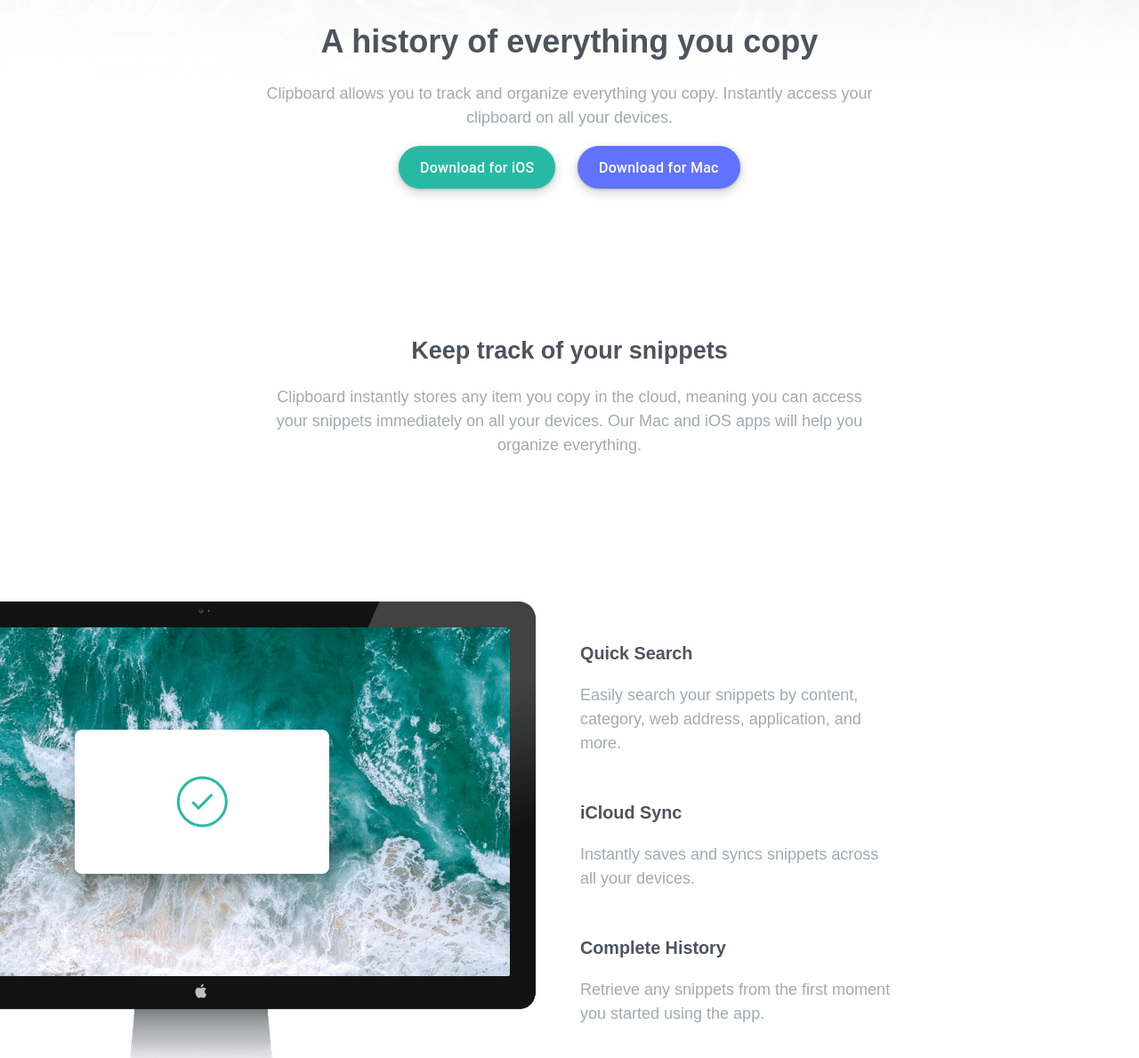
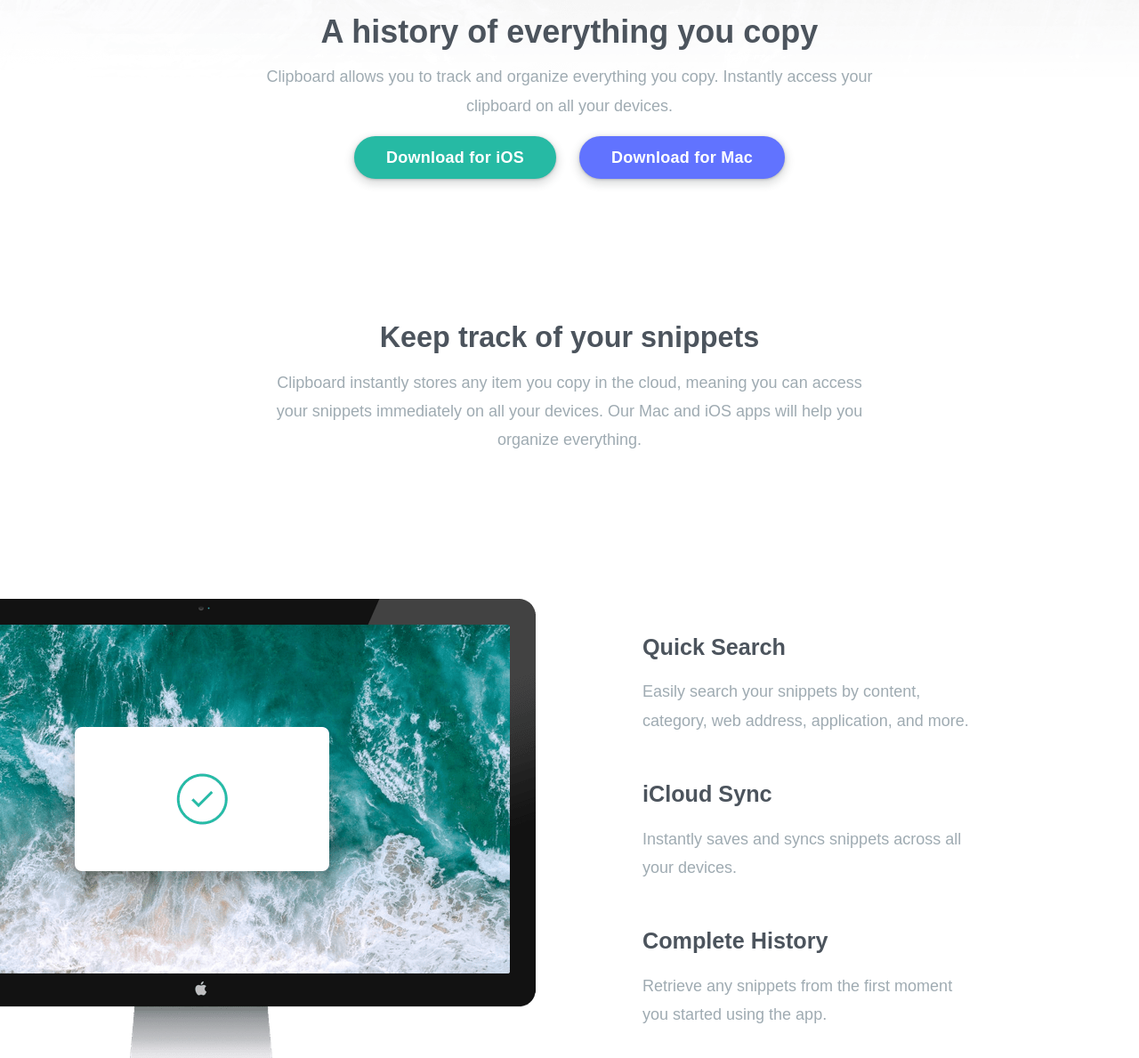
Before and after one commit to mariante0dorescu/frontend-mentor-exercises, a plain HTML site: page 05-landing-page/index.html in a window 1280 px wide. Shown: the part 228-1417 px from the top of the page at 89% size. Drawn offline with Linux system fonts and the light colour scheme; a web font is replaced by a local one.

Commit message:
small fixes on css

```diff
--- a/05-landing-page/css/styles.css
+++ b/05-landing-page/css/styles.css
@@ -32,7 +32,7 @@ h1,
 h2,
 h3,
 p {
-    line-height: 1.5em;
+    line-height: 1.8rem;
 }
 
 
@@ -81,11 +81,11 @@ h1 {
 }
 
 h2 {
-    font-size: clamp(1.5rem, 1.5vw, 3rem);
+    font-size: clamp(1.8rem, 1.5vw, 3rem);
 }
 
 h3 {
-    font-size: clamp(1.1rem, 1vw, 1.5rem);
+    font-size: clamp(1.4rem, 1vw, 2.5rem);
 }
 
 .ios {
@@ -107,16 +107,15 @@ h3 {
   cursor: pointer;
   display: inline-flex;
   fill: currentcolor;
-  font-family: "Google Sans",Roboto,Arial,sans-serif;
-  font-size: 16px;
-  font-weight: 500;
+  font-size: 18px;
+  font-weight: 600;
   height: 48px;
   justify-content: center;
   letter-spacing: .25px;
   line-height: normal;
   max-width: 100%;
   overflow: visible;
-  padding: 2px 24px;
+  padding: 16px 36px;
   position: relative;
   text-align: center;
   text-transform: none;
@@ -180,8 +179,8 @@ h3 {
 }
 
 .image-info-content {
-    width: 400px;
-    padding-left: 50px;
+    width: 500px;
+    padding-left: 120px;
 }
 
 .image-info-content h3,
@@ -195,12 +194,12 @@ h3 {
 
 .no-image-info {
     max-width: 694px;
-    margin: 9em auto;
+    margin: 9rem auto;
 }
 
 .extra {
-    max-width: 994px;
-    margin: 2em auto;
+    max-width: 1100px;
+    margin: 2rem auto;
 }
 
 .service-container {
@@ -245,8 +244,8 @@ h3 {
     max-width: 370px;
     display: flex;
     flex-wrap: wrap;
-    justify-content: space-evenly;
-    align-items: center;
+    /* justify-content: space-evenly; */
+    align-items: flex-end;
 }
 
 .footer-links a {
@@ -259,7 +258,8 @@ h3 {
 }
 
 .footer-social-media {
-    margin-bottom: 0;
+    flex: 2;
+    margin-left: 550px;
 }
 
 .footer-social-media img {
```
